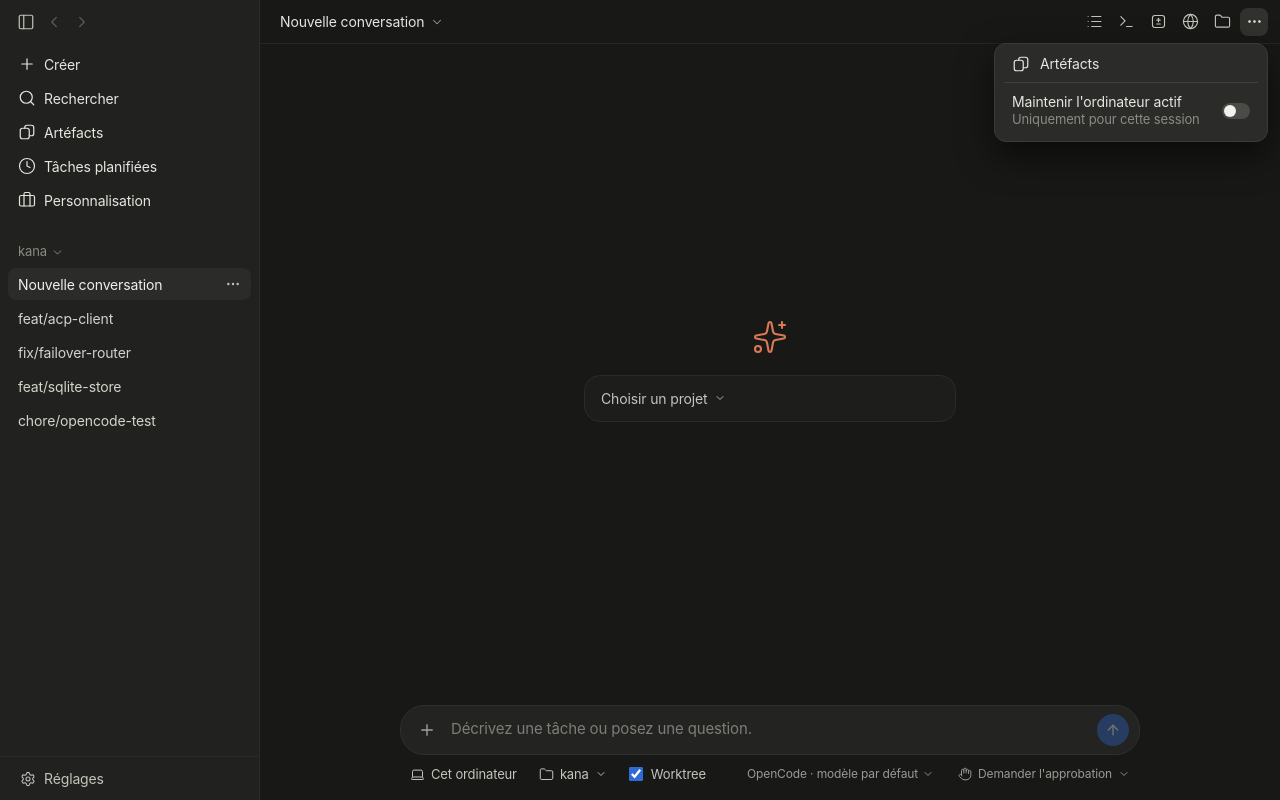
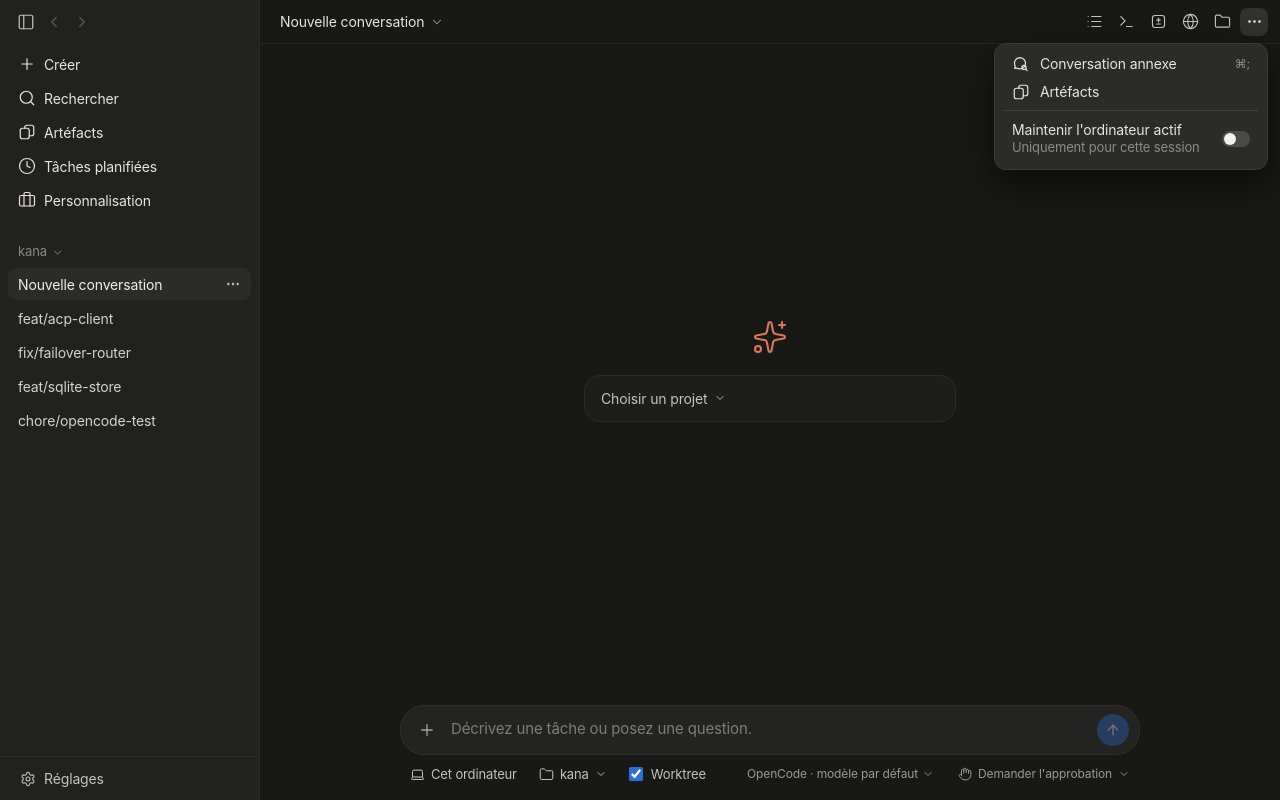
Before and after one commit to HarpeLm/kana, a React (Vite) app in the folder apps/desktop/: page / in a window 1280 px wide. Both pictures are taken after a click on the button 1254 px from the left and 21 px from the top of the page. Built offline with nearby package versions, Linux system fonts and the light colour scheme.

Commit message:
feat(desktop): expose Side Chat menu item with Cmd+; shortcut — MoreMenu.tsx

```diff
--- a/apps/desktop/src/components/MoreMenu.tsx
+++ b/apps/desktop/src/components/MoreMenu.tsx
@@ -2,9 +2,11 @@ import { useRef, useState, type ReactNode } from "react";
 import { MoreHorizontal } from "lucide-react";
 import { useClickOutside } from "../hooks/useClickOutside";
 import ToolbarButton from "./ToolbarButton";
-import { ArtifactsIcon } from "./icons";
+import { ArtifactsIcon, SideChatIcon } from "./icons";
 
 interface MoreMenuProps {
+  showSideChat: boolean;
+  onSideChat: () => void;
   showArtifacts: boolean;
   onArtifacts: () => void;
   keepAwake: boolean;
@@ -13,6 +15,7 @@ interface MoreMenuProps {
 
 interface MenuItem {
   label: string;
+  shortcut?: string;
   icon: ReactNode;
   active: boolean;
   onClick: () => void;
@@ -26,6 +29,13 @@ export default function MoreMenu(props: MoreMenuProps) {
 
   const iconClass = "h-[18px] w-[18px]";
   const items: MenuItem[] = [
+    {
+      label: "Conversation annexe",
+      shortcut: "⌘;",
+      icon: <SideChatIcon className={iconClass} />,
+      active: props.showSideChat,
+      onClick: props.onSideChat,
+    },
     {
       label: "Artéfacts",
       icon: <ArtifactsIcon className={iconClass} />,
@@ -59,6 +69,7 @@ export default function MoreMenu(props: MoreMenuProps) {
                 {item.icon}
               </span>
               <span className="flex-1 truncate">{item.label}</span>
+              {item.shortcut && <span className="text-[12px] text-[#8c8b83]">{item.shortcut}</span>}
             </button>
           ))}
 
```
